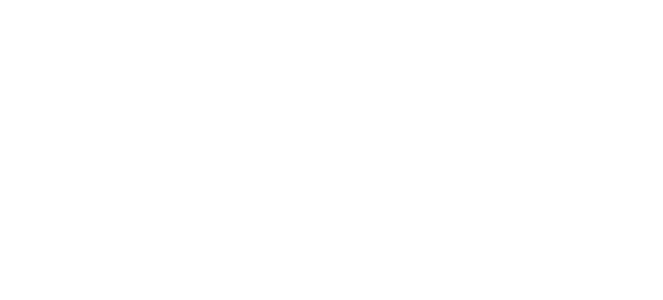
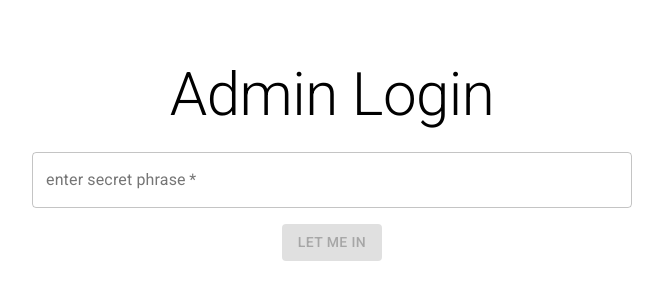
Before and after one commit to andregao/angel-tree-react, a React (Create React App) app: page /login in a window 1280 px wide. Shown: the part 240-540 px from the top of the page, without its empty margins (308-971 px from the left). Built offline with nearby package versions, Linux system fonts and the light colour scheme.

Commit message:
feat: Simple password auth for admin

```diff
--- a/src/App.js
+++ b/src/App.js
@@ -9,11 +9,12 @@ import {
   treeReducer,
 } from './services/state';
 import Loading from './pages/Loading';
-import PickAnother from './pages/PickAnother';
 
 const Commitment = React.lazy(() => import('./pages/Donation'));
 const Admin = React.lazy(() => import('./pages/Admin'));
+const Login = React.lazy(() => import('./pages/Login'));
 const Success = React.lazy(() => import('./pages/Success'));
+const PickAnother = React.lazy(() => import('./pages/PickAnother'));
 export const TreeContext = createContext({});
 export const ChildrenContext = createContext({});
 
@@ -46,14 +47,17 @@ function App() {
             <Route path='/donate/:childId'>
               <Commitment />
             </Route>
-            <Route path='/admin'>
-              <Admin />
-            </Route>
             <Route path='/success'>
               <Success />
             </Route>
             <Route path='/pick-another'>
               <PickAnother />
+            </Route>
+            <Route path='/admin'>
+              <Admin />
+            </Route>
+            <Route path='/login'>
+              <Login />
             </Route>
           </ChildrenContext.Provider>
         </Switch>
--- a/src/pages/Admin.js
+++ b/src/pages/Admin.js
@@ -1,4 +1,4 @@
-import React, { useState } from 'react';
+import React, { useContext, useEffect, useState } from 'react';
 import styled from 'styled-components/macro';
 import ExpandMoreIcon from '@material-ui/icons/ExpandMore';
 import PageHeader from '../components/PageHeader';
@@ -11,30 +11,56 @@ import EditChildModal from '../modals/EditChildModal';
 import Button from '@material-ui/core/Button';
 import EditCommitmentModal from '../modals/EditCommitmentModal';
 import ChildInfoModal from '../modals/ChildInfoModal';
-import { Link } from 'react-router-dom';
+import { Link, useHistory } from 'react-router-dom';
+import { ChildrenContext } from '../App';
+import { getAdminData } from '../services/api';
+import { actions } from '../services/state';
 
 const childColumns = [
   { field: 'id', headerName: 'ID', width: 50, type: 'number' },
   { field: 'name', headerName: 'Name', width: 170 },
-  { field: 'gender', headerName: 'Gender', width: 80 },
-  { field: 'age', headerName: 'Age', width: 60, type: 'number' },
-  { field: 'wishes', headerName: 'Wishes', width: 200, sortable: false },
-  { field: 'sizes', headerName: 'Sizes', width: 200, sortable: false },
-  { field: 'committed', headerName: 'Committed', width: 110 },
+  // { field: 'gender', headerName: 'Gender', width: 80 },
+  // { field: 'age', headerName: 'Age', width: 60, type: 'number' },
+  // { field: 'wishes', headerName: 'Wishes', width: 200, sortable: false },
+  // { field: 'sizes', headerName: 'Sizes', width: 200, sortable: false },
+  // { field: 'committed', headerName: 'Committed', width: 110 },
   { field: 'sponsor', headerName: 'Sponsor', width: 170 },
 ];
 const childRows = children;
 const commitmentColumns = [
   { field: 'id', headerName: 'ID', width: 50, type: 'number' },
   { field: 'name', headerName: 'Name', width: 170 },
-  { field: 'email', headerName: 'Email', width: 200 },
-  { field: 'phone', headerName: 'Phone', width: 130 },
+  // { field: 'email', headerName: 'Email', width: 200 },
+  // { field: 'phone', headerName: 'Phone', width: 130 },
   { field: 'childName', headerName: 'Child Name', width: 170 },
-  { field: 'childId', headerName: 'Child ID', width: 85, type: 'number' },
+  // { field: 'childId', headerName: 'Child ID', width: 85, type: 'number' },
 ];
 const commitmentRows = commitments;
 
 const Admin = () => {
+  const { childrenState, childrenDispatch } = useContext(ChildrenContext);
+  console.log('children state:', childrenState);
+  // fetch admin summary data on render
+  const history = useHistory();
+  const { adminSecret } = childrenState;
+
+  useEffect(() => {
+    getAdminData(adminSecret).then(result => {
+      if (result.status === 200) {
+        result.json().then(({ content }) => {
+          childrenDispatch({
+            type: actions.receiveAdminData,
+            payload: content,
+          });
+        });
+      }
+      // not authorized
+      if (result.status === 403) {
+        history.push('/login');
+      }
+    });
+  }, []);
+
   const [isEditChildModalOpen, setEditChildModalOpen] = useState(false);
   const [isEditCommitmentModalOpen, setEditCommitmentModalOpen] = useState(
     false
--- /dev/null
+++ b/src/pages/Login.js
@@ -0,0 +1,64 @@
+import React, { useContext } from 'react';
+import styled from 'styled-components';
+import TextField from '@material-ui/core/TextField';
+import Typography from '@material-ui/core/Typography';
+import Button from '@material-ui/core/Button';
+import { useHistory } from 'react-router-dom';
+import { ChildrenContext } from '../App';
+import { actions } from '../services/state';
+
+const Login = () => {
+  const history = useHistory();
+  const {
+    childrenState: { adminSecret },
+    childrenDispatch,
+  } = useContext(ChildrenContext);
+
+  const handleClick = e => {
+    e.preventDefault();
+    history.push('/admin');
+  };
+  const handleChange = ({ target: { value } }) =>
+    childrenDispatch({ type: actions.receiveAdminSecret, payload: value });
+  return (
+    <Container>
+      <Typography variant='h2' gutterBottom>
+        Admin Login
+      </Typography>
+      <TextField
+        label='enter secret phrase'
+        variant='outlined'
+        fullWidth
+        value={adminSecret}
+        onChange={handleChange}
+        required
+      />
+      <Button
+        variant='contained'
+        color='primary'
+        onClick={handleClick}
+        type='submit'
+        disabled={!adminSecret}
+      >
+        Let me in
+      </Button>
+    </Container>
+  );
+};
+const Container = styled.form`
+  height: 100vh;
+  padding: 20% 10%;
+  display: flex;
+  flex-direction: column;
+  justify-content: center;
+  align-items: center;
+  text-align: center;
+  > * {
+    max-width: 600px;
+  }
+  > :last-child {
+    margin-top: 1rem;
+  }
+`;
+
+export default Login;
--- a/src/services/api.js
+++ b/src/services/api.js
@@ -7,6 +7,16 @@ export async function getTreeData() {
   const response = await fetch(`${FUNCTIONS_BASE_URL}/tree`);
   const data = await response.json();
   return data.content;
+}
+
+export async function getAdminData(secret) {
+  return await fetch(`${FUNCTIONS_BASE_URL}/admin`, {
+    headers: {
+      Authorization: `Bearer ${secret}`,
+    },
+  });
+  // const data = await response.json();
+  // return data.content;
 }
 
 export async function getChildInfo(id) {
--- a/src/services/state.js
+++ b/src/services/state.js
@@ -2,6 +2,8 @@ export const actions = {
   receiveTreeData: 'RECEIVE_TREE_DATA',
   receiveChildInfo: 'RECEIVE_CHILD_INFO',
   receiveDonorInfo: 'RECEIVE_DONOR_INFO',
+  receiveAdminSecret: 'RECEIVE_ADMIN_SECRET',
+  receiveAdminData: 'RECEIVE_ADMIN_DATA',
 };
 
 export const initialTreeState = {};
@@ -22,6 +24,7 @@ export function treeReducer(state, { type, payload }) {
 
 export const initialChildrenState = {
   donorInfo: { name: '', email: '', phone: '' },
+  adminSecret: '',
 };
 
 export function childrenReducer(state, { type, payload }) {
@@ -36,6 +39,16 @@ export function childrenReducer(state, { type, payload }) {
         ...state,
         donorInfo: payload,
       };
+    case actions.receiveAdminSecret:
+      return {
+        ...state,
+        adminSecret: payload,
+      };
+    case actions.receiveAdminData:
+      return {
+        ...state,
+        admin: payload,
+      };
     default:
       throw new Error('invalid action dispatched');
   }
```
Also changed, not shown: 2 other files (tests, documents, lock files or other folders).
